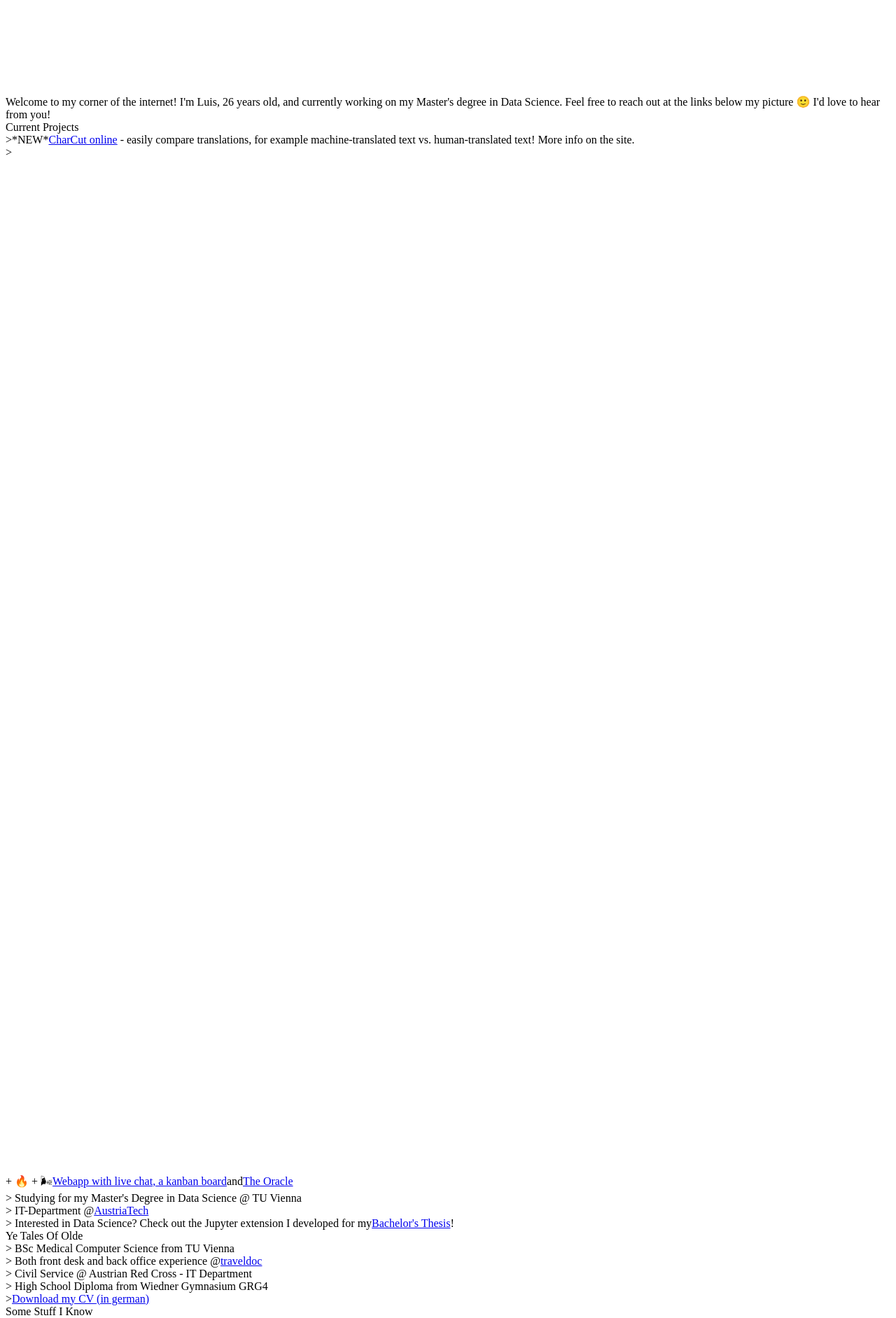
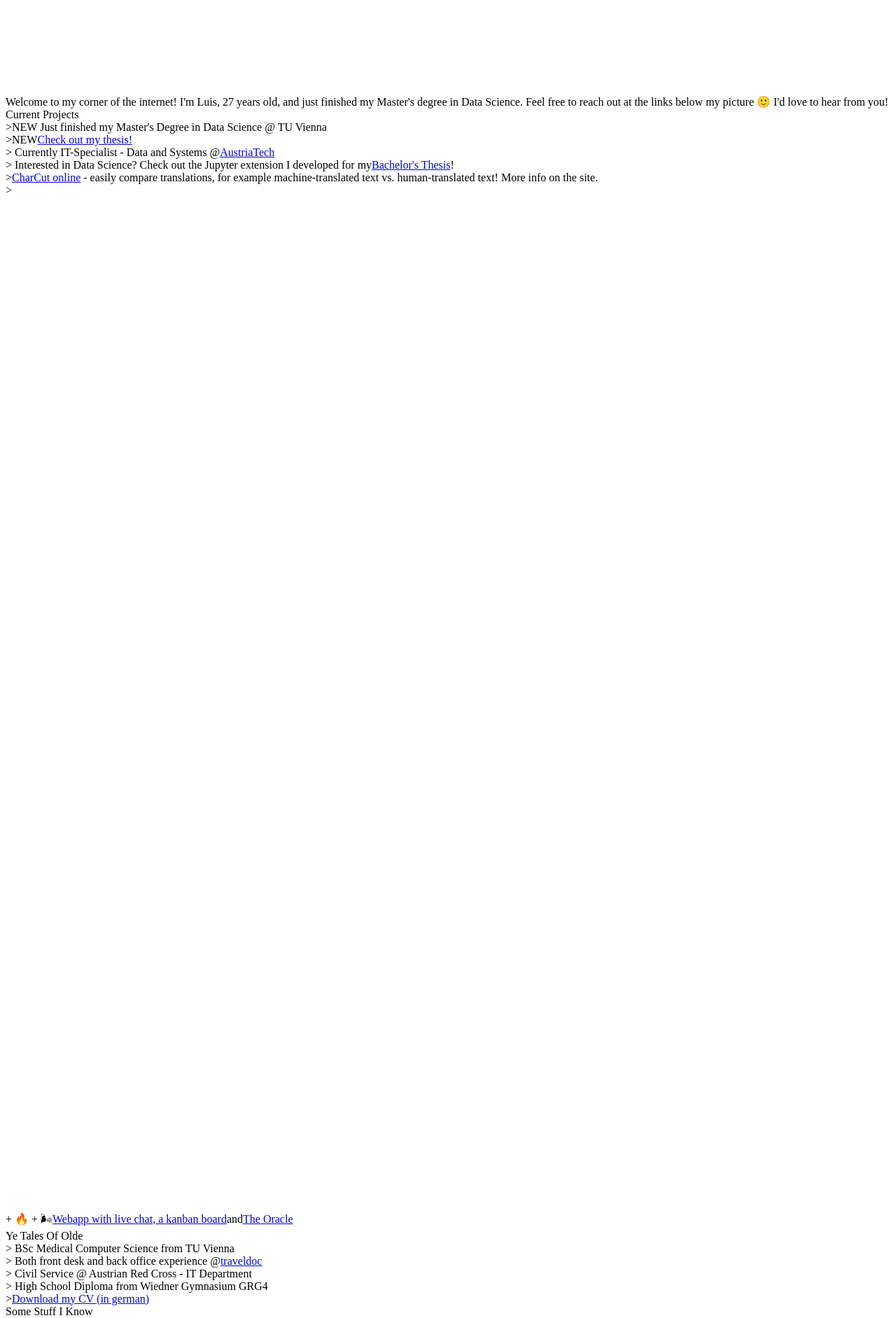
Before and after one commit to LuisKolb/website, a Next.js app: page / in a window 1280 px wide. Shown: the part 3880-5763 px from the top of the page at 70% size. Built offline with nearby package versions, Linux system fonts and the light colour scheme.

Commit message:
update CV

```diff
--- a/pages/index.js
+++ b/pages/index.js
@@ -15,7 +15,7 @@ function Home() {
                 <title>{siteTitle}</title>
             </Head>
             {/* Welcome Section */}
-            <section className="rounded-md p-4 mx-auto mb-4 bg-gradient-to-r to-red-500 from-indigo-500">Welcome to my corner of the internet! I'm Luis, 26 years old, and currently working on my Master's degree in Data Science. Feel free to reach out at the links below my picture 🙂 I'd love to hear from you!</section>
+            <section className="rounded-md p-4 mx-auto mb-4 bg-gradient-to-r to-red-500 from-indigo-500">Welcome to my corner of the internet! I'm Luis, 27 years old, and just finished my Master's degree in Data Science. Feel free to reach out at the links below my picture 🙂 I'd love to hear from you!</section>
 
             {/* Current Projects */}
             <section className="text-lg pb-4 space-y-2">
@@ -23,9 +23,25 @@ function Home() {
                     <div className="text-2xl">Current Projects</div>
                     <div className="bg-red-400 rounded-full flex-grow h-1 my-auto ml-6"></div>
                 </div>
+
+                <div className="ml-4">&#62;<span className=" text-red-400 ml-2">NEW</span> Just finished my Master's Degree in Data Science @ TU Vienna</div>
+                <div className="ml-4">&#62;<span className=" text-red-400 ml-2">NEW</span><a href="https://doi.org/10.34726/hss.2024.118705" className="ml-1 text-blue-300" target="_blank" rel="noopener noreferrer">Check out my thesis!</a></div>
+
+                <div className="ml-4">
+                    &#62; Currently IT-Specialist - Data and Systems @
+                    <a href="https://www.austriatech.at/" className="mx-2 text-blue-300" target="_blank" rel="noopener noreferrer">
+                        AustriaTech
+                    </a>
+                </div>
+                <div className="ml-4">
+                    &#62; Interested in Data Science? Check out the Jupyter extension I developed for my
+                    <a href="https://github.com/LuisKolb/sideline" className="ml-2 text-blue-300" target="_blank" rel="noopener noreferrer">
+                        Bachelor's Thesis
+                    </a>
+                    !
+                </div>
                 <div className="ml-4">
                     &#62;
-                    <span className=" text-red-400 ml-2">*NEW*</span>
                     <a href="https://charcut.vercel.app/" className="ml-2 text-blue-300" target="_blank" rel="noopener noreferrer">
                         CharCut online
                     </a> - easily compare translations, for example <span className="underline">machine-translated text</span> vs. <span className="underline">human-translated text</span>! More info on the site.
@@ -40,21 +56,6 @@ function Home() {
                     <a href="https://social-app-ddf21.web.app/oracle" className="mx-2 text-blue-300" target="_blank" rel="noopener noreferrer">
                         <span className="inline italic">The Oracle</span>
                     </a>
-                </div>
-                <div className="ml-4">&#62; Studying for my Master's Degree in Data Science @ TU Vienna</div>
-                <div className="ml-4">
-                    &#62; IT-Department @
-                    <a href="https://www.austriatech.at/" className="mx-2 text-blue-300" target="_blank" rel="noopener noreferrer">
-                        AustriaTech
-                    </a>
-                </div>
-                {/*todo: replace link*/}
-                <div className="ml-4">
-                    &#62; Interested in Data Science? Check out the Jupyter extension I developed for my
-                    <a href="https://github.com/LuisKolb/sideline" className="ml-2 text-blue-300" target="_blank" rel="noopener noreferrer">
-                        Bachelor's Thesis
-                    </a>
-                    !
                 </div>
             </section>
 
```
Also changed, not shown: 2 other files (tests, documents, lock files or other folders).
